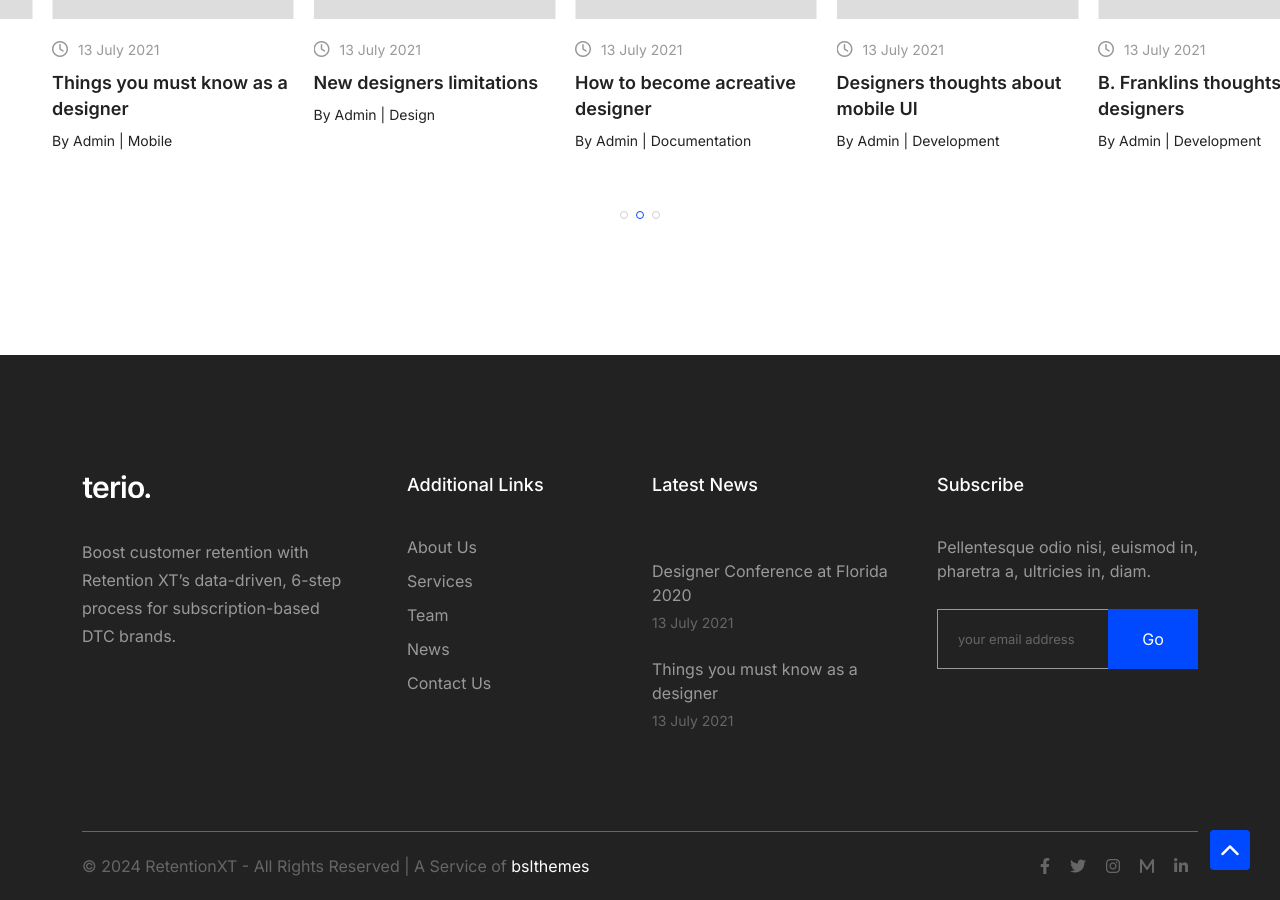
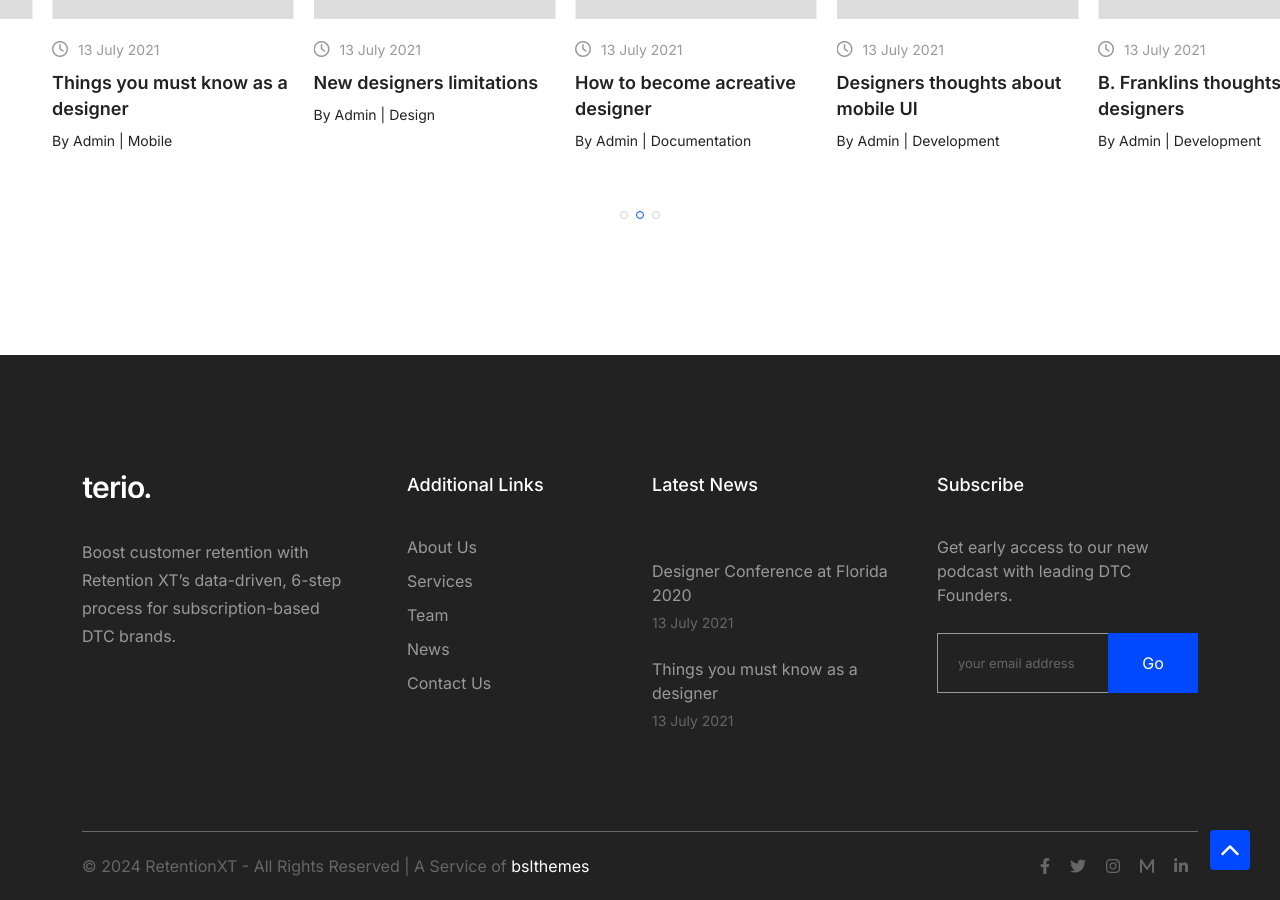
Before and after one commit to swagner2/siweb, a Jekyll site: the page built from index.html, in a window 1280 px wide and 900 px high, scrolled down 5822 px. Built offline with Jekyll 4.4.1, drawn with Linux system fonts in a browser that asks for light colours; a file with an impossible date is left out.

Commit message:
Update settings.yml

```diff
--- a/_data/settings.yml
+++ b/_data/settings.yml
@@ -68,7 +68,7 @@ footer:
 
   subscribe:
     title: "Subscribe"
-    text: "Pellentesque odio nisi, euismod in, pharetra a, ultricies in, diam."
+    text: "Get early access to our new podcast with leading DTC Founders."
 
   mailchimp:
     url: "https://bslthemes.us21.list-manage.com/subscribe/post?u=e57127f785a6d278d2535bd53&amp;id=dd56743ee5&amp;f_id=000dfee1f0" #YOUR MAILCHIMP EMBED FORM URL [form action=""]
```
